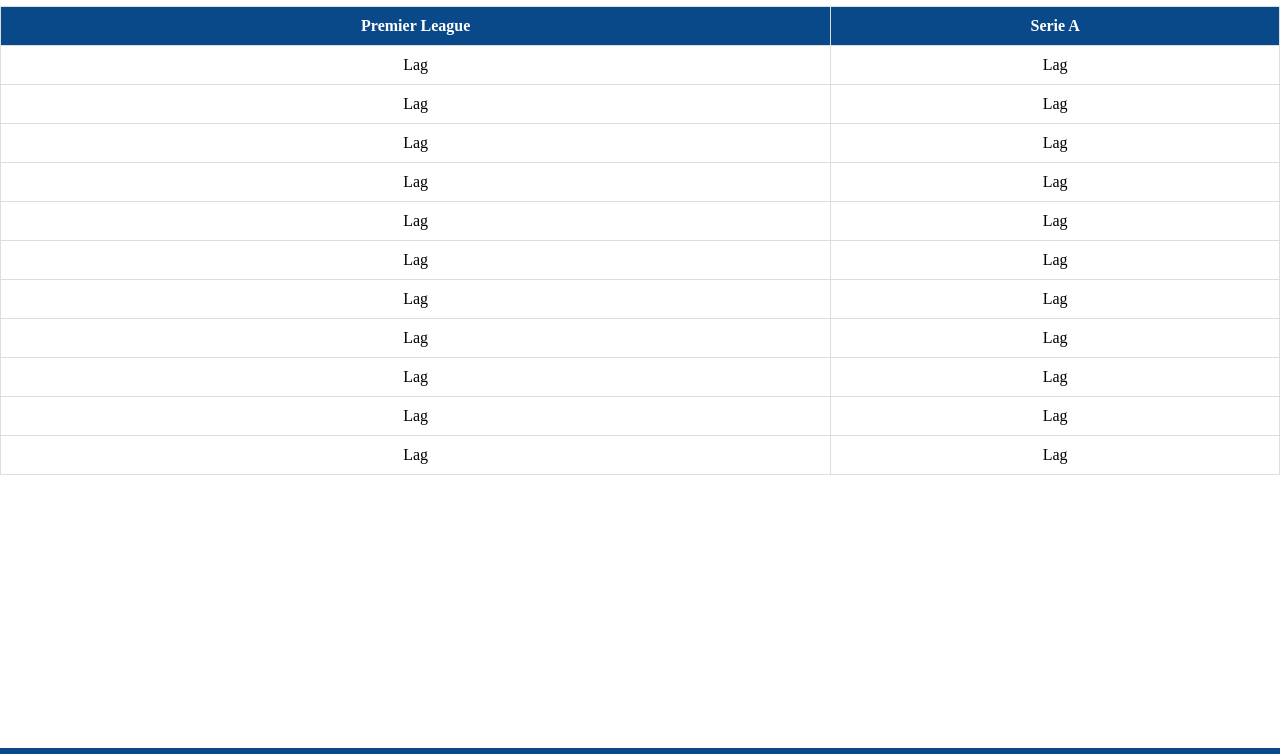
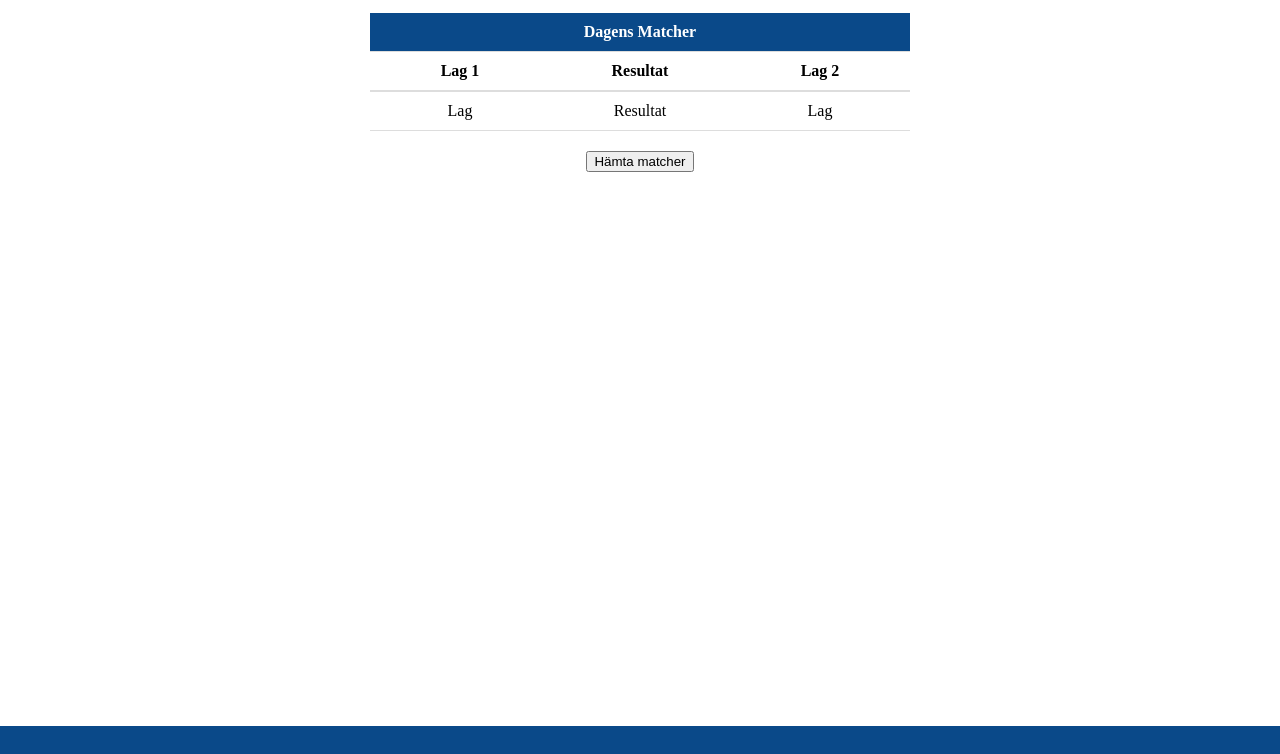
Before and after one commit to HevalDemirel/Soccer-live, a website: page index.html in a window 1280 px wide. Shown: the part 190-944 px from the top of the page. Drawn offline with Linux system fonts and the light colour scheme.

Commit message:
Added Script

```diff
--- a/index.html
+++ b/index.html
@@ -1,10 +1,10 @@
 <!DOCTYPE html>
 <html lang="en">
   <head>
-    <meta charset="UTF-8" />
-    <meta name="viewport" content="width=device-width, initial-scale=1.0" />
+    <meta charset="UTF-8" >
+    <meta name="viewport" content="width=device-width, initial-scale=1.0" >
     <title>Livescore</title>
-    <link rel="stylesheet" type="text/css" href="styles.css" />
+    <link rel="stylesheet" type="text/css" href="styles.css" >
     <script src="script.js"></script>
   </head>
   <body>
@@ -21,60 +21,28 @@
     </header>
     <main>
       <h1>Livescore</h1>
+      <div class="container">
       <table>
         <thead>
           <tr>
-            <th>Premier League</th>
-            <th>Serie A</th>
+            <th colspan="3" scope="colgroup">Dagens Matcher</th>
+          </tr>
+          <tr>
+            <th class="test" scope="col">Lag 1</th>
+            <th class="test" scope="col">Resultat</th>
+            <th class="test" scope="col">Lag 2</th>
           </tr>
         </thead>
         <tbody>
           <tr>
-            <td>Lag</td>
-            <td>Lag</td>
-          </tr>
-          <tr>
-            <td>Lag</td>
-            <td>Lag</td>
-          </tr>
-          <tr>
-            <td>Lag</td>
-            <td>Lag</td>
-          </tr>
-          <tr>
-            <td>Lag</td>
-            <td>Lag</td>
-          </tr>
-          <tr>
-            <td>Lag</td>
-            <td>Lag</td>
-          </tr>
-          <tr>
-            <td>Lag</td>
-            <td>Lag</td>
-          </tr>
-          <tr>
-            <td>Lag</td>
-            <td>Lag</td>
-          </tr>
-          <tr>
-            <td>Lag</td>
-            <td>Lag</td>
-          </tr>
-          <tr>
-            <td>Lag</td>
-            <td>Lag</td>
-          </tr>
-          <tr>
-            <td>Lag</td>
-            <td>Lag</td>
-          </tr>
-          <tr>
-            <td>Lag</td>
-            <td>Lag</td>
+            <td class="test2" id="team1">Lag</td>
+            <td class="test2" id="result">Resultat</td>
+            <td class="test2" id="team2">Lag</td>
           </tr>
         </tbody>
       </table>
+      <button class="btn-fetch" type="button" onclick="sortData();">Hämta matcher</button>
+    </div>
     </main>
 
     <footer>
--- a/script.js
+++ b/script.js
@@ -1 +1,31 @@
-console.log('test');
+const url = "https://footapi7.p.rapidapi.com/api/matches/live";
+const options = {
+  method: "GET",
+  headers: {
+    "X-RapidAPI-Key": "14c49408dfmsh55b7bfd1258114ap121a1bjsn04b91f6f43e1",
+    "X-RapidAPI-Host": "footapi7.p.rapidapi.com",
+  },
+};
+
+async function getMatch() {
+  try {
+    const response = await fetch(url, options);
+    const result = await response.json();
+    return result.events[0];
+  } catch (error) {
+    console.error(error);
+  }
+}
+
+async function sortData(){
+    const match1 = await getMatch();
+
+    const homeTeam = match1.homeTeam.name;
+    const awayTeam = match1.awayTeam.name;
+    const homeScore = match1.homeScore.display;
+    const awayScore = match1.awayScore.display;
+
+    document.getElementById('team1').innerHTML = homeTeam;
+    document.getElementById('team2').innerHTML = awayTeam;
+    document.getElementById('result').innerHTML = homeScore + " - " + awayScore;
+};
--- a/styles.scss
+++ b/styles.scss
@@ -3,6 +3,7 @@
   padding: 0;
 }
 
+// Header
 header {
   background-color: #0a4989;
 
@@ -45,25 +46,39 @@
   }
 }
 
+// Main content
 main {
-  margin-top: 20px;
   height: 800px;
   text-align: center;
+  display: flex;
+  flex-direction: column;
 
-  table{
-    width: 100%;
-    border-collapse: collapse;
-    margin-top: 20px;
+  h1{
+    margin: 0;
+    color: #ffffff;
+    background-color: #cb0e0e;
   }
 
-  th, td{
+  table {
+    display: flex;
+    flex-direction: column;
+    align-items: center;
+    border-collapse: collapse;
+    margin-top: 50px;
+  }
+
+  th[colspan="3"] {
+    border-top: 0px !important;
+    background-color: #0a4989;
+    color: white;
+  }
+
+  th, td {
+    border-right: 0px !important;
+    border-left: 0px !important;
     border: 1px solid #ddd;
     padding: 10px;
-  }
-
-  th{
-    background-color: #0a4989;
-    color: white;
+    text-align: center;
   }
 
   p {
@@ -73,6 +88,17 @@
   }
 }
 
+.container {
+  display: flex;
+  align-items: center;
+  flex-direction: column;
+}
+
+.btn-fetch {
+  margin-top: 20px;
+}
+
+// Footer
 footer {
   height: 80px;
   background-color: #0a4989;
@@ -84,3 +110,16 @@
     color: white;
   }
 }
+
+.test {
+  width: 160px;
+}
+
+.test2 {
+  width: 160px;
+}
+// ta bort kod som ej används
+// städa upp gör de fint
+// uppdatera så att klasserna har bra förklarande namn osv
+// lägg till favicon
+// ta bort console log
```
Also changed, not shown: styles.css.
